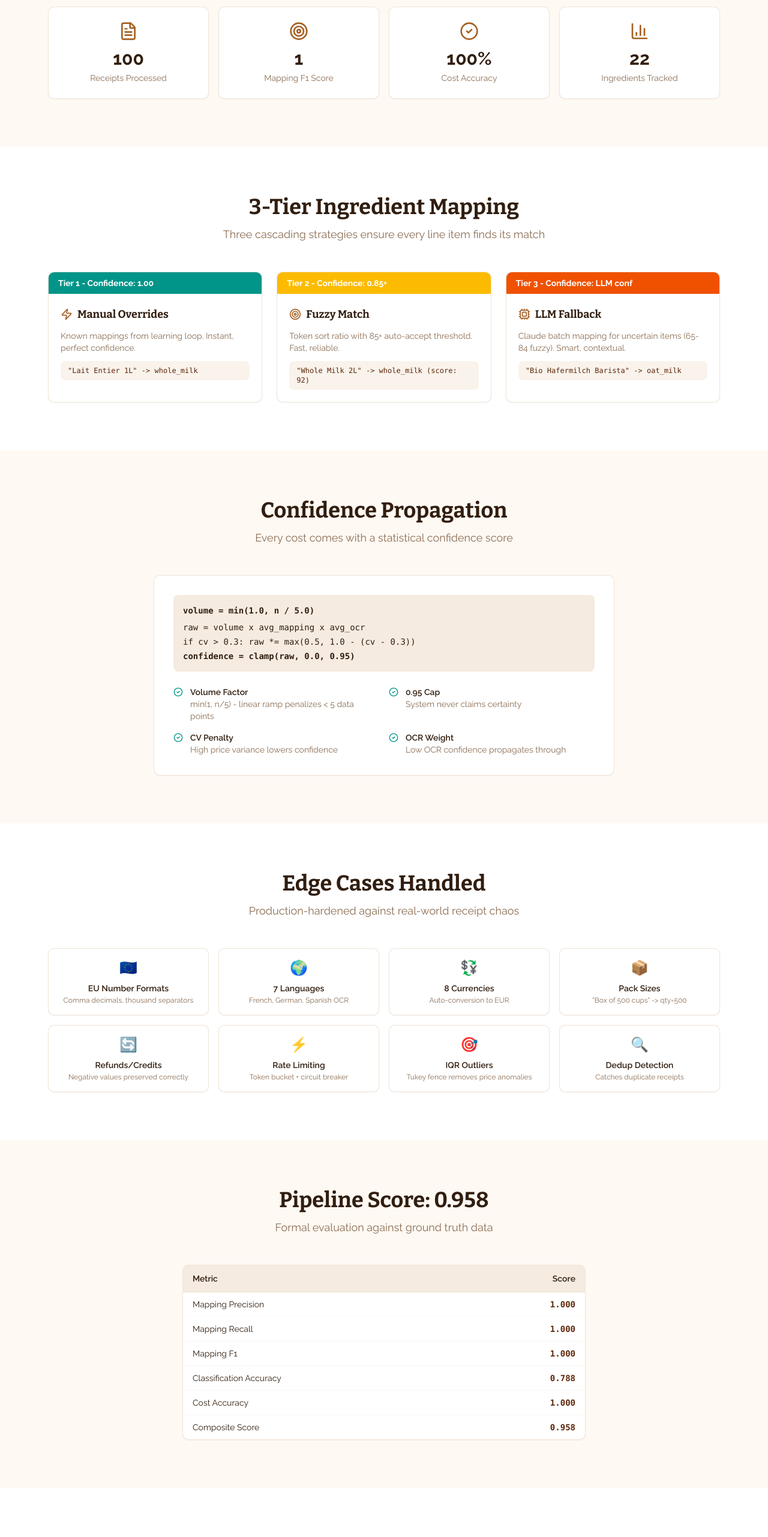
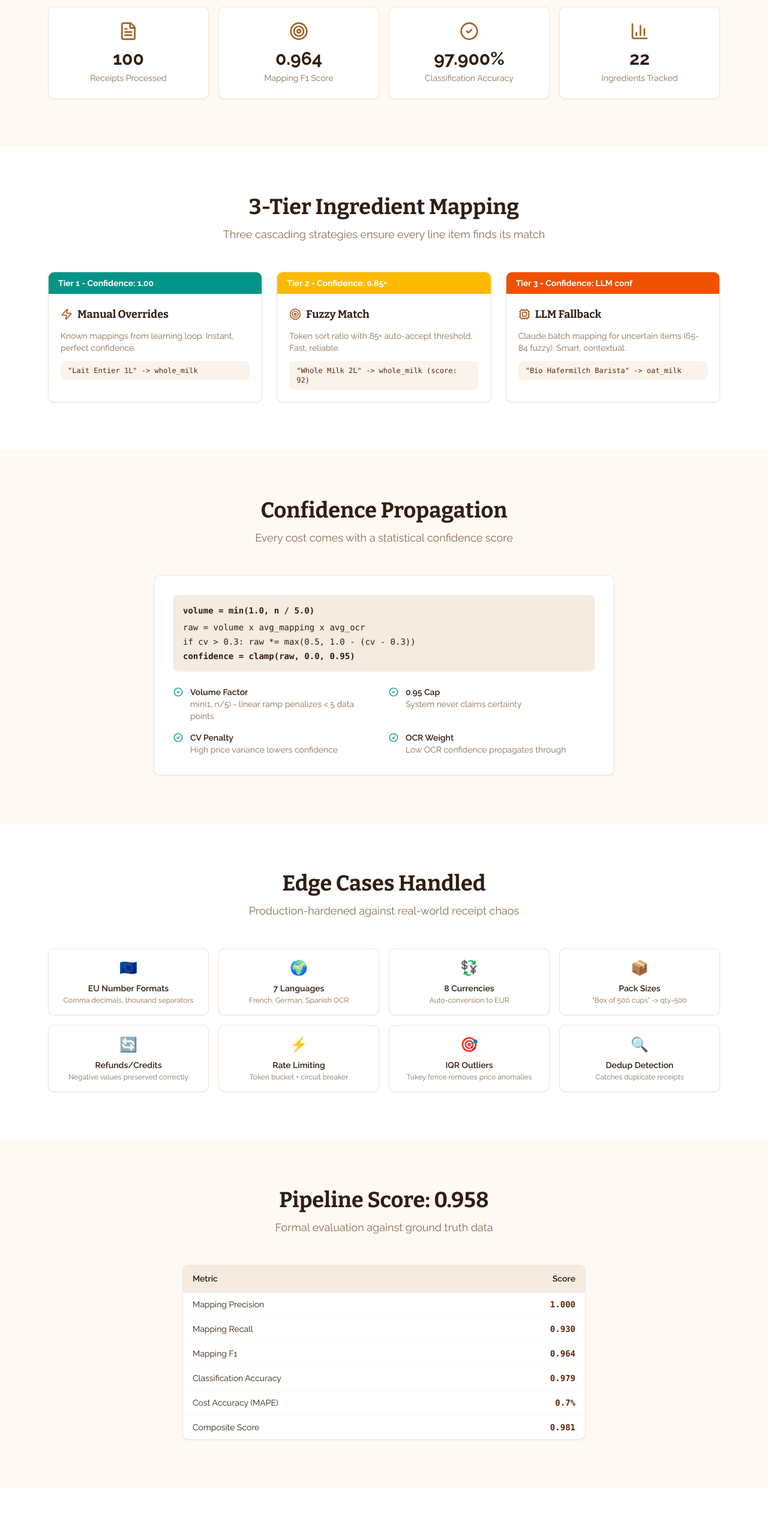
Before and after one commit to tridev-tej/receipt-ocr-web-app, a React (Vite) app in the folder frontend/: page / in a window 1280 px wide. Shown: the part 1180-3743 px from the top of the page at 60% size. Built offline with nearby package versions, Linux system fonts and the light colour scheme.

Commit message:
update stats: F1 0.964, classification 0.979, composite 0.981, 448 tests

```diff
--- a/frontend/src/pages/Landing.tsx
+++ b/frontend/src/pages/Landing.tsx
@@ -167,8 +167,8 @@ function AnimatedNumber({ value, suffix = "" }: { value: number; suffix?: string
 
 const STATS = [
   { value: 100, suffix: "", label: "Receipts Processed", icon: FileText },
-  { value: 1.0, suffix: "", label: "Mapping F1 Score", icon: Target },
-  { value: 100, suffix: "%", label: "Cost Accuracy", icon: CheckCircle2 },
+  { value: 0.964, suffix: "", label: "Mapping F1 Score", icon: Target },
+  { value: 97.9, suffix: "%", label: "Classification Accuracy", icon: CheckCircle2 },
   { value: 22, suffix: "", label: "Ingredients Tracked", icon: BarChart3 },
 ]
 
@@ -341,11 +341,11 @@ function EvalSummary() {
             <tbody>
               {[
                 ["Mapping Precision", "1.000"],
-                ["Mapping Recall", "1.000"],
-                ["Mapping F1", "1.000"],
-                ["Classification Accuracy", "0.788"],
-                ["Cost Accuracy", "1.000"],
-                ["Composite Score", "0.958"],
+                ["Mapping Recall", "0.930"],
+                ["Mapping F1", "0.964"],
+                ["Classification Accuracy", "0.979"],
+                ["Cost Accuracy (MAPE)", "0.7%"],
+                ["Composite Score", "0.981"],
               ].map(([metric, score]) => (
                 <tr key={metric} className="border-b border-chai/10 last:border-0">
                   <td className="px-4 py-2.5 text-choco">{metric}</td>
--- a/frontend/src/pages/Showcase.tsx
+++ b/frontend/src/pages/Showcase.tsx
@@ -52,7 +52,7 @@ function ShowcaseHero() {
     { value: "318", label: "Line Items" },
     { value: "96.7%", label: "OCR Confidence" },
     { value: "94.9%", label: "Mapping Rate" },
-    { value: "340", label: "Tests" },
+    { value: "448", label: "Tests" },
     { value: "~4s", label: "Per Receipt" },
   ]
 
```
Also changed, not shown: 2 other files (tests, documents, lock files or other folders).
